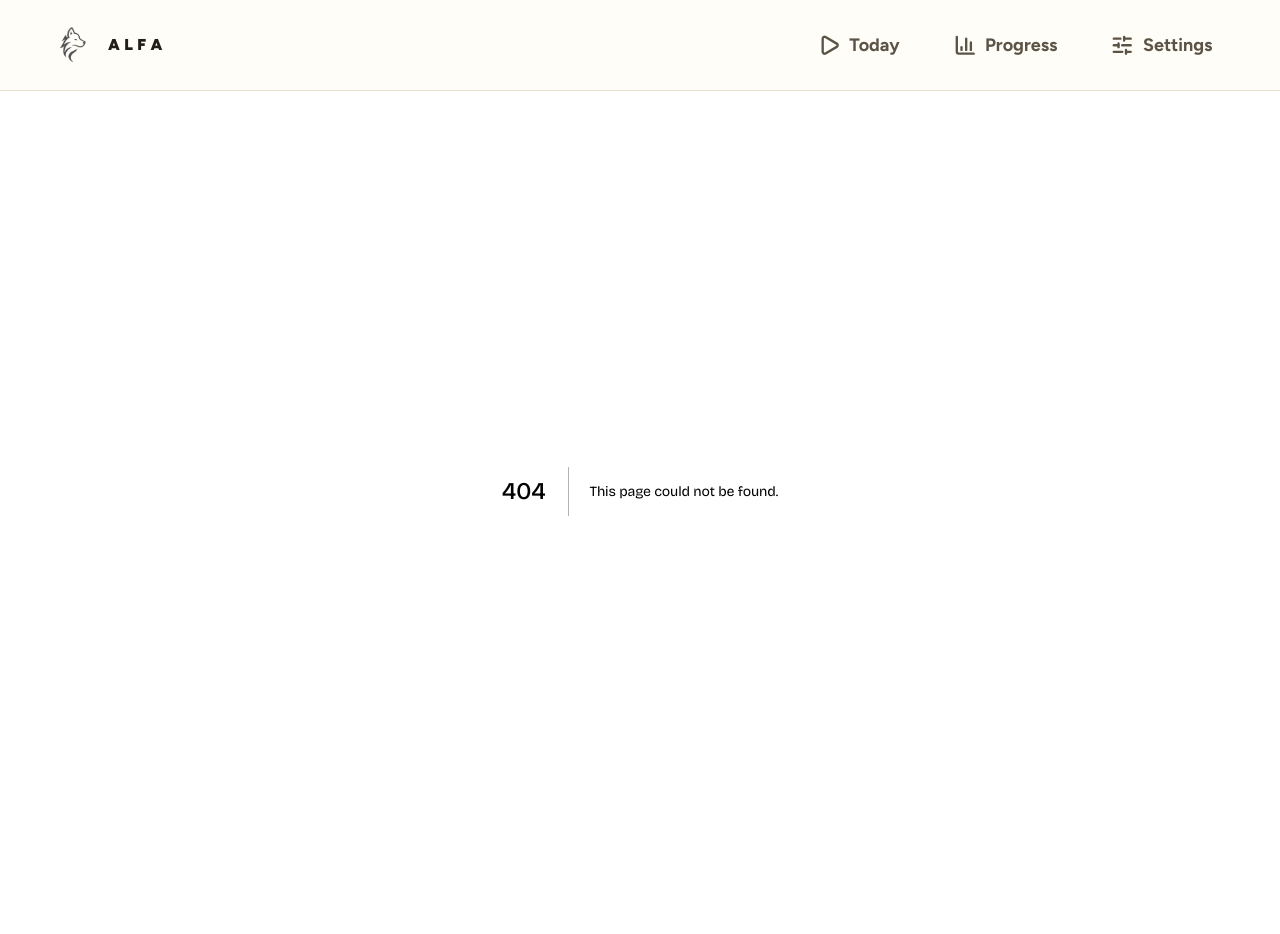
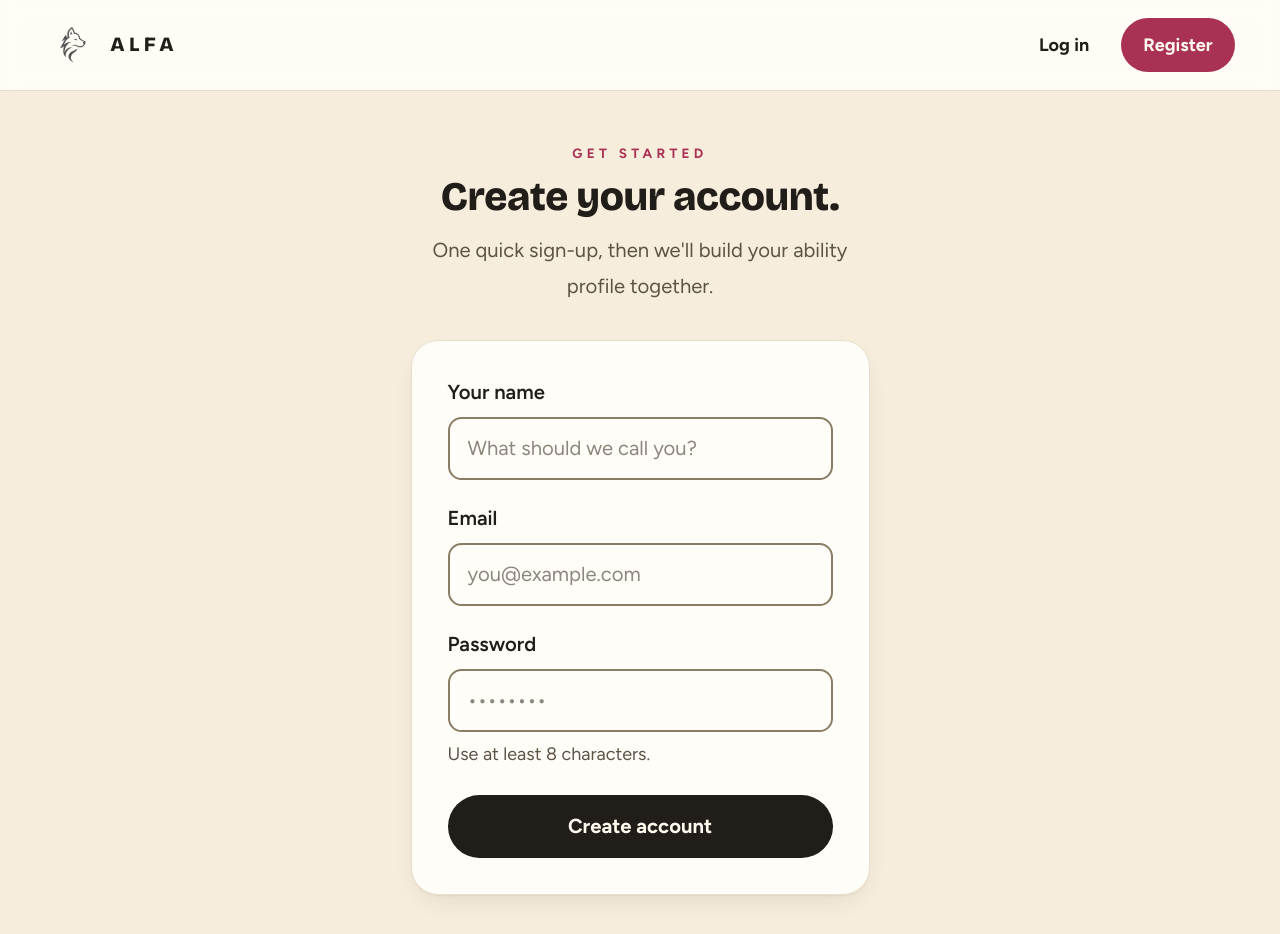
Before and after one commit to sleepyjen4/flexithon_accessibility, a Next.js app: page /register in a window 1280 px wide. Before the commit this address had no page. Shown: the top 934 px of the page. Built offline with nearby package versions, Linux system fonts and the light colour scheme.

Commit message:
finish register login mockups

```diff
--- /dev/null
+++ b/app/login/page.tsx
@@ -0,0 +1,9 @@
+import { AuthForm } from "@/components/AuthForm";
+
+export default function LoginPage() {
+  return (
+    <div className="flex flex-1 flex-col bg-cream">
+      <AuthForm mode="login" />
+    </div>
+  );
+}
--- /dev/null
+++ b/app/register/page.tsx
@@ -0,0 +1,9 @@
+import { AuthForm } from "@/components/AuthForm";
+
+export default function RegisterPage() {
+  return (
+    <div className="flex flex-1 flex-col bg-cream">
+      <AuthForm mode="register" />
+    </div>
+  );
+}
--- a/app/welcome/page.tsx
+++ b/app/welcome/page.tsx
@@ -31,7 +31,7 @@ export default function WelcomePage() {
 
         <div className="rise-in rise-in-3 flex flex-col gap-3 sm:flex-row">
           <Link
-            href="/onboarding"
+            href="/register"
             className="inline-flex min-h-14 items-center justify-center gap-2 rounded-full bg-raspberry px-8 text-lg font-bold text-milk transition-colors hover:bg-[#8f2a47]"
           >
             Get started
@@ -67,7 +67,7 @@ export default function WelcomePage() {
             Good day or hard day, no penalty either way.
           </p>
           <Link
-            href="/onboarding"
+            href="/register"
             className="inline-flex min-h-14 items-center justify-center gap-2 rounded-full bg-milk px-8 text-lg font-bold text-ink transition-colors hover:bg-cream"
           >
             Create your profile
--- /dev/null
+++ b/components/AuthForm.tsx
@@ -0,0 +1,173 @@
+"use client";
+
+import { useId, useState } from "react";
+import Link from "next/link";
+import Image from "next/image";
+import { useRouter } from "next/navigation";
+import { useProfileStore } from "@/store/profile";
+import { Button } from "@/components/Button";
+
+type Mode = "login" | "register";
+
+/** Copy + routing for each mode, kept in one place so the two pages stay in
+ * lockstep. Login lands on the dashboard; register hands off to onboarding to
+ * build the ability profile (the real start of the core loop). */
+const COPY = {
+  login: {
+    eyebrow: "Welcome back",
+    heading: "Log in to keep moving.",
+    sub: "Your profile and progress are right where you left them.",
+    submit: "Log in",
+    pending: "Logging you in…",
+    redirect: "/",
+    altPrompt: "New here?",
+    altLabel: "Create an account",
+    altHref: "/register",
+  },
+  register: {
+    eyebrow: "Get started",
+    heading: "Create your account.",
+    sub: "One quick sign-up, then we'll build your ability profile together.",
+    submit: "Create account",
+    pending: "Creating your account…",
+    redirect: "/onboarding",
+    altPrompt: "Already with us?",
+    altLabel: "Log in instead",
+    altHref: "/login",
+  },
+} as const;
+
+export function AuthForm({ mode }: { mode: Mode }) {
+  const router = useRouter();
+  const setDisplayName = useProfileStore((state) => state.setDisplayName);
+  const copy = COPY[mode];
+  const fieldId = useId();
+  const [pending, setPending] = useState(false);
+
+  const handleSubmit = (event: React.FormEvent<HTMLFormElement>) => {
+    event.preventDefault();
+    if (pending) return;
+    // Demo auth: no backend call yet — accept the input and move into the flow.
+    // Registration captures the name here so onboarding can skip asking again.
+    if (mode === "register") {
+      const name = String(
+        new FormData(event.currentTarget).get("name") ?? "",
+      ).trim();
+      setDisplayName(name || null);
+    }
+    setPending(true);
+    router.push(copy.redirect);
+  };
+
+  return (
+    <section className="mx-auto flex w-full max-w-md flex-1 flex-col justify-center gap-8 px-5 py-12">
+      <div className="rise-in flex flex-col items-center gap-4 text-center">
+        <div className="space-y-2">
+          <p className="text-xs font-bold uppercase tracking-[0.32em] text-raspberry">
+            {copy.eyebrow}
+          </p>
+          <h1 className="font-display text-3xl font-extrabold leading-tight text-ink sm:text-4xl">
+            {copy.heading}
+          </h1>
+          <p className="mx-auto max-w-sm text-lg leading-8 text-ink-soft">
+            {copy.sub}
+          </p>
+        </div>
+      </div>
+
+      <form
+        onSubmit={handleSubmit}
+        className="rise-in rise-in-2 flex flex-col gap-5 rounded-3xl border border-line bg-surface p-6 shadow-card sm:p-8"
+        noValidate
+      >
+        {mode === "register" && (
+          <Field
+            id={`${fieldId}-name`}
+            name="name"
+            label="Your name"
+            type="text"
+            autoComplete="name"
+            placeholder="What should we call you?"
+          />
+        )}
+
+        <Field
+          id={`${fieldId}-email`}
+          name="email"
+          label="Email"
+          type="email"
+          autoComplete="email"
+          placeholder="you@example.com"
+        />
+
+        <Field
+          id={`${fieldId}-password`}
+          name="password"
+          label="Password"
+          type="password"
+          autoComplete={mode === "login" ? "current-password" : "new-password"}
+          placeholder="••••••••"
+          hint={
+            mode === "register" ? "Use at least 8 characters." : undefined
+          }
+        />
+
+        <p aria-live="polite" className={pending ? "text-base font-medium text-ink" : "sr-only"}>
+          {pending ? copy.pending : ""}
+        </p>
+
+        <Button type="submit" disabled={pending} className="mt-1">
+          {pending ? copy.pending : copy.submit}
+        </Button>
+      </form>
+
+      <p className="rise-in rise-in-3 text-center text-base text-ink-soft">
+        {copy.altPrompt}{" "}
+        <Link
+          href={copy.altHref}
+          className="font-bold text-raspberry underline underline-offset-4 hover:text-[#8f2a47]"
+        >
+          {copy.altLabel}
+        </Link>
+      </p>
+    </section>
+  );
+}
+
+/** Labelled text input matching the warm-paper form style used across the app
+ * (see CheckInForm / SettingsForm): visible label, thick interactive border,
+ * 18px text, generous tap height. */
+function Field({
+  id,
+  label,
+  hint,
+  ...inputProps
+}: {
+  id: string;
+  label: string;
+  hint?: string;
+} & React.InputHTMLAttributes<HTMLInputElement>) {
+  const hintId = hint ? `${id}-hint` : undefined;
+  return (
+    <div className="flex flex-col gap-2">
+      <label htmlFor={id} className="text-lg font-semibold text-ink">
+        {label}
+      </label>
+      <input
+        id={id}
+        required
+        aria-describedby={hintId}
+        // Password managers / form-fillers inject attributes (e.g.
+        // `fdprocessedid`) before hydration; suppress the resulting mismatch.
+        suppressHydrationWarning
+        className="min-h-14 rounded-xl border-2 border-line-strong bg-surface px-4 py-3 text-lg text-ink placeholder:text-ink-soft/70 focus-visible:border-ink"
+        {...inputProps}
+      />
+      {hint && (
+        <p id={hintId} className="text-base text-ink-soft">
+          {hint}
+        </p>
+      )}
+    </div>
+  );
+}
--- a/components/OnboardingFlow.tsx
+++ b/components/OnboardingFlow.tsx
@@ -62,7 +62,7 @@ const STEPS = [
   },
   {
     title: "How should the app feel?",
-    intro: "Sensory preferences, plus a name if you'd like one.",
+    intro: "Set the sensory preferences that suit you. Optional — skip if none apply.",
   },
 ];
 
@@ -74,13 +74,12 @@ function toggle<T>(list: T[], value: T): T[] {
  * for diagnoses. Saves to the profile store and heads to check-in. */
 export function OnboardingFlow() {
   const router = useRouter();
-  const setProfile = useProfileStore((state) => state.setProfile);
+  const setAbilities = useProfileStore((state) => state.setAbilities);
   const [step, setStep] = useState(0);
   const [positions, setPositions] = useState<Position[]>([]);
   const [equipment, setEquipment] = useState<Equipment[]>([]);
   const [avoidRegions, setAvoidRegions] = useState<BodyRegion[]>([]);
   const [sensory, setSensory] = useState<SensoryKey[]>(["captions"]);
-  const [displayName, setDisplayName] = useState("");
 
   const finish = () => {
     const abilities: Abilities = {
@@ -94,7 +93,9 @@ export function OnboardingFlow() {
         haptics: sensory.includes("haptics"),
       },
     };
-    setProfile(displayName.trim() || null, abilities);
+    // The display name is captured at registration; onboarding only sets
+    // abilities so it never clobbers a name saved earlier.
+    setAbilities(abilities);
     router.push("/");
   };
 
@@ -133,27 +134,12 @@ export function OnboardingFlow() {
         />
       )}
       {step === 3 && (
-        <div className="flex flex-col gap-6">
         <ChoiceList
           legend="Sensory preferences"
           options={[...SENSORY_OPTIONS]}
           selected={sensory}
           onToggle={(value) => setSensory((current) => toggle(current, value))}
         />
-          <div className="flex flex-col gap-2">
-            <label htmlFor="display-name" className="text-lg font-semibold text-slate-900">
-              What should we call you? (optional)
-            </label>
-            <input
-              id="display-name"
-              type="text"
-              value={displayName}
-              onChange={(event) => setDisplayName(event.target.value)}
-              autoComplete="nickname"
-              className="min-h-12 rounded-xl border-2 border-slate-300 bg-white px-4 text-lg text-slate-900"
-            />
-          </div>
-        </div>
       )}
 
       <div className="mt-auto flex flex-col gap-3 pt-4">
--- a/components/WelcomeNav.tsx
+++ b/components/WelcomeNav.tsx
@@ -23,13 +23,13 @@ export function WelcomeNav() {
         </Link>
         <nav aria-label="Account" className="flex items-center gap-2 sm:gap-3">
           <Link
-            href="/onboarding"
+            href="/login"
             className="hidden min-h-12 items-center rounded-full px-4 text-base font-bold text-ink transition-colors hover:bg-mint sm:inline-flex"
           >
             Log in
           </Link>
           <Link
-            href="/onboarding"
+            href="/register"
             className="inline-flex min-h-12 items-center justify-center rounded-full bg-raspberry px-5 text-base font-bold text-milk transition-colors hover:bg-[#8f2a47]"
           >
             Register
--- a/lib/chromeRoutes.ts
+++ b/lib/chromeRoutes.ts
@@ -1,3 +1,3 @@
 /** Routes that render their own navigation (e.g. the marketing landing page)
  * and opt out of the global DashboardNav + its reserved bottom-nav padding. */
-export const CHROME_HIDDEN_ROUTES = ["/welcome"];
+export const CHROME_HIDDEN_ROUTES = ["/welcome", "/login", "/register"];
--- a/store/profile.ts
+++ b/store/profile.ts
@@ -15,7 +15,8 @@ interface ProfileState {
   abilities: Abilities | null;
   prefs: AccessibilityPrefs;
   todaysEnergy: EnergyLevel | null;
-  setProfile: (displayName: string | null, abilities: Abilities) => void;
+  setDisplayName: (displayName: string | null) => void;
+  setAbilities: (abilities: Abilities) => void;
   setPrefs: (prefs: AccessibilityPrefs) => void;
   setTodaysEnergy: (energy: EnergyLevel) => void;
 }
@@ -29,7 +30,8 @@ export const useProfileStore = create<ProfileState>()(
       abilities: null,
       prefs: DEFAULT_PREFS,
       todaysEnergy: null,
-      setProfile: (displayName, abilities) => set({ displayName, abilities }),
+      setDisplayName: (displayName) => set({ displayName }),
+      setAbilities: (abilities) => set({ abilities }),
       setPrefs: (prefs) => set({ prefs }),
       setTodaysEnergy: (energy) => set({ todaysEnergy: energy }),
     }),
```
Lines whose indentation alone changed are shown as unchanged.
